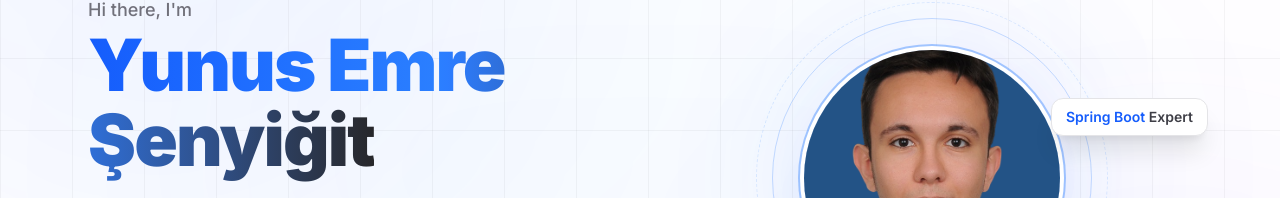
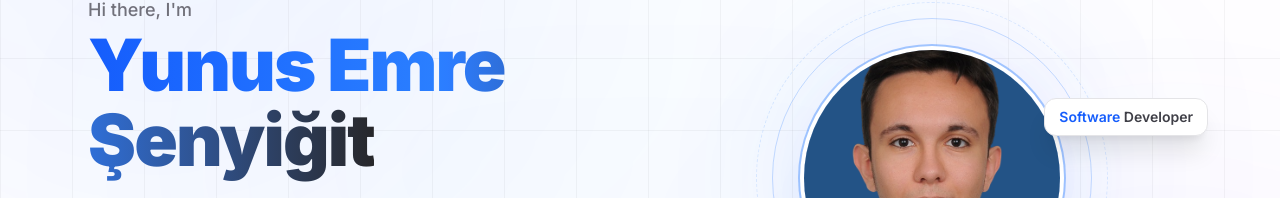
Before and after one commit to YunussEmree/portfolio, a Next.js app: page / in a window 1280 px wide. Shown: the part 230-428 px from the top of the page. Built offline with nearby package versions, Linux system fonts and the light colour scheme; no server answers.

Commit message:
fix(hero): fix layout

```diff
--- a/components/Hero.tsx
+++ b/components/Hero.tsx
@@ -161,7 +161,7 @@
             transition={{ delay: 0.9, duration: 0.7, ease: [0.22, 1, 0.36, 1] }}
             className="absolute right-0 md:-right-4 top-12 px-3.5 py-2 rounded-xl border border-zinc-200 dark:border-zinc-700 bg-white dark:bg-zinc-900/90 backdrop-blur-md shadow-xl text-sm font-semibold text-zinc-700 dark:text-zinc-200 whitespace-nowrap"
           >
-            <span className="text-blue-600 dark:text-blue-400">Spring Boot</span> Expert
+            <span className="text-blue-600 dark:text-blue-400">Software</span> Developer
           </motion.div>
 
           {/* Floating badge: Experience */}
```
